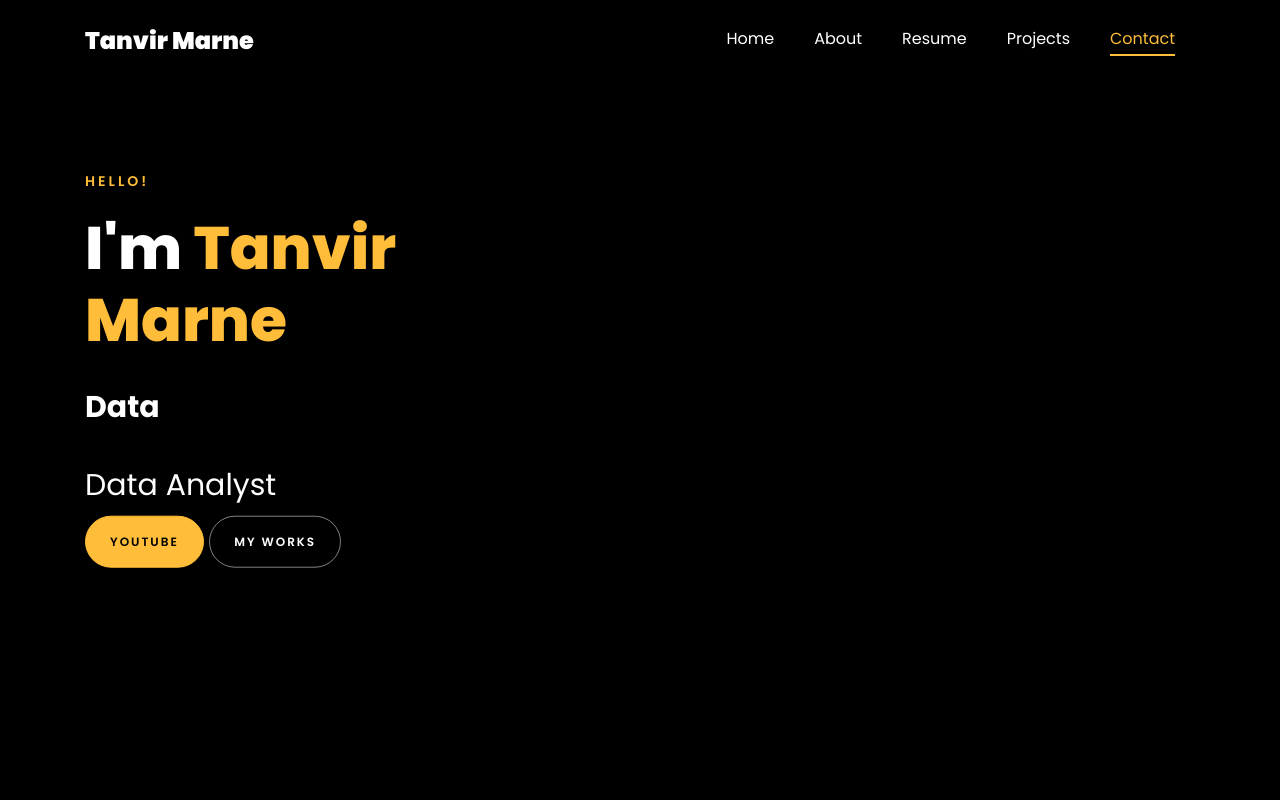
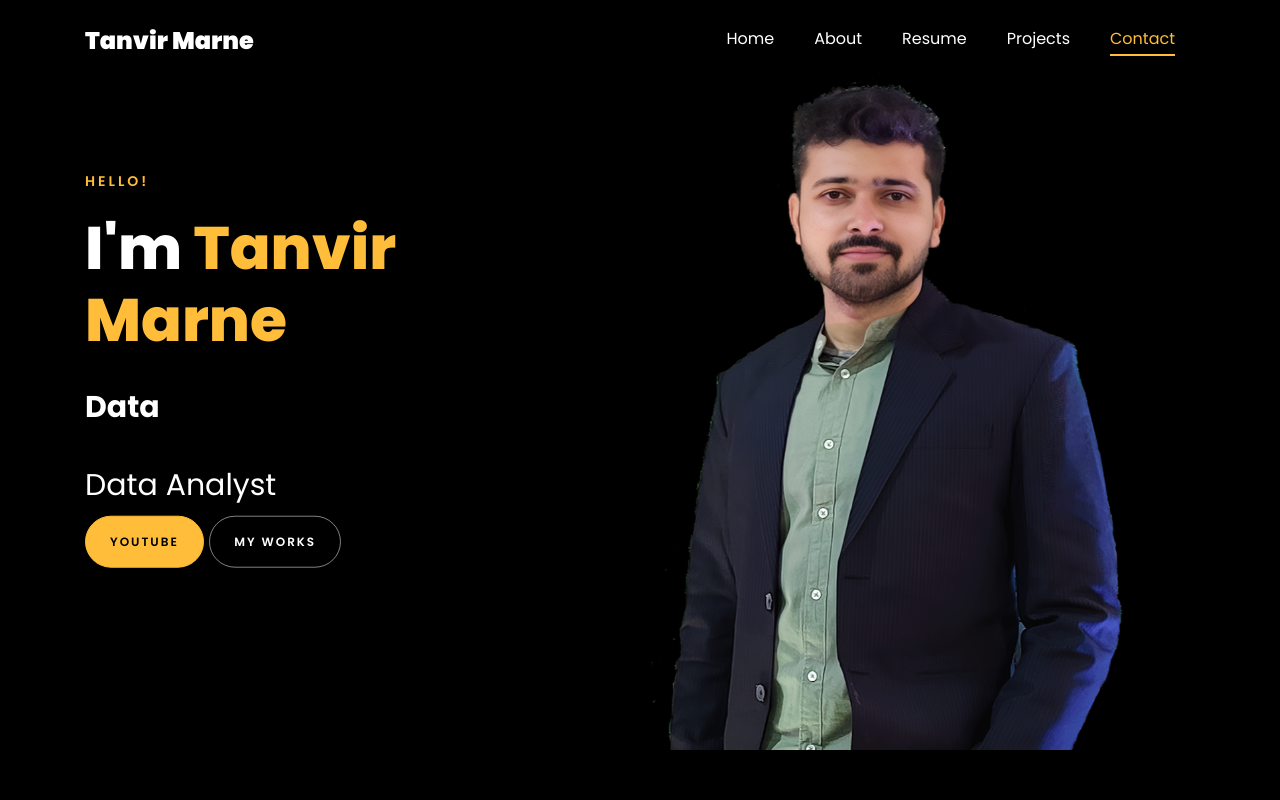
Before and after one commit to tanveermarne20/myportfolio, a plain HTML site: page index.html in a window 1280 px wide. Shown: the top 800 px of the page. Drawn offline with Linux system fonts and the light colour scheme; files whose address does not match are found by name.

Commit message:
pic added

```diff
--- a/index.html
+++ b/index.html
@@ -141,7 +141,7 @@
 	      	<div class="overlay"></div>
 	         <div class="container">
 	          <div class="row d-md-flex no-gutters slider-text align-items-end justify-content-end" data-scrollax-parent="true">
-	          	<div class="one-third js-fullheight order-md-last img" style="background-image:url(images/.png);">
+	          	<div class="one-third js-fullheight order-md-last img" style="background-image:url(images/bg_1.png);">
 	          	 <div class="overlay"></div>
 	          	</div>
 		          <div class="one-forth d-flex  align-items-center ftco-animate" data-scrollax=" properties: { translateY: '70%' }">
```
